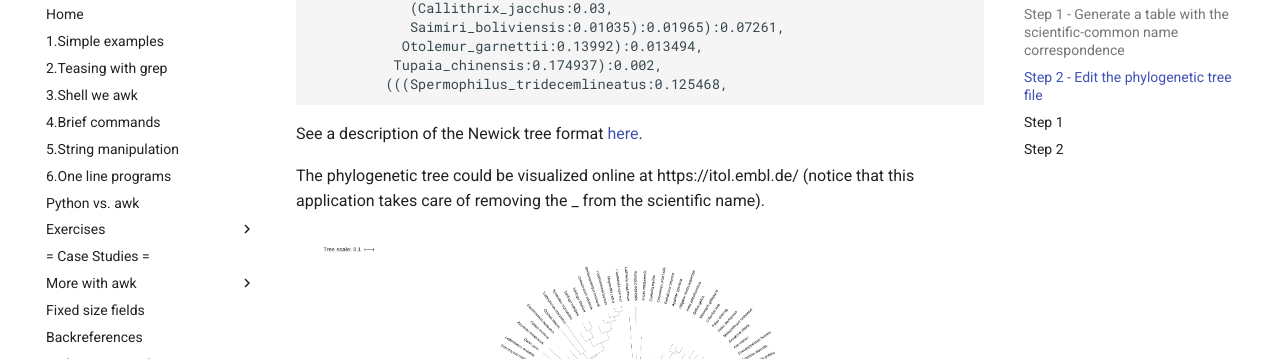
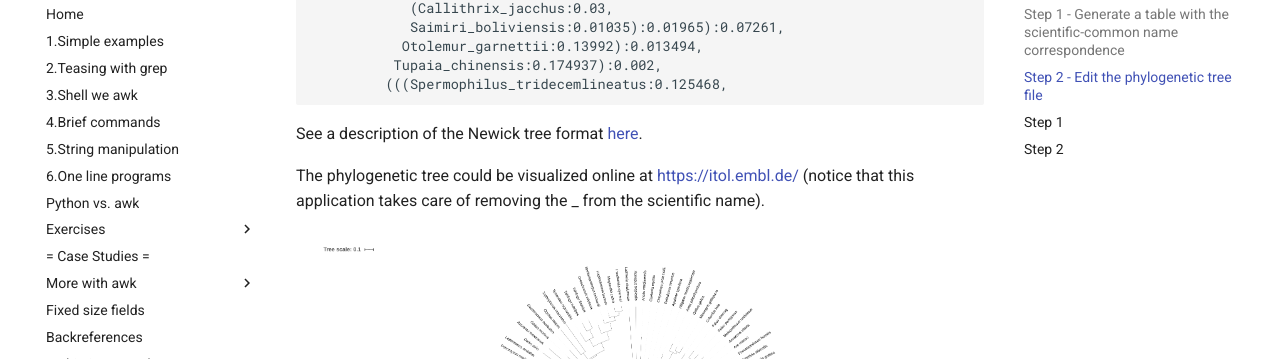
Before and after one commit to pmitev/to-awk-or-not, an MkDocs documentation site: the page built from docs/Bio/NCBI-taxonomy.md, in a window 1280 px wide and 900 px high, scrolled down 1424 px. Shown: the part 94-453 px from the top of the window. Built offline with MkDocs 1.6.1 and Material for MkDocs 9.7.7, drawn with Linux system fonts in a browser that asks for light colours; emoji names are drawn with the system emoji font; comment, search, counter and statistics services are not loaded; part of the change alters nothing that is shown.

```diff
--- a/docs/Bio/NCBI-taxonomy.md
+++ b/docs/Bio/NCBI-taxonomy.md
@@ -68,7 +68,7 @@ The format of the tree file is
 
 See a description of the Newick tree format [here](https://en.wikipedia.org/wiki/Newick_format).
 
-The phylogenetic tree could be visualized online at https://itol.embl.de/ (notice that this application takes care of removing the _ from the scientific name).
+The phylogenetic tree could be visualized online at [https://itol.embl.de/](https://itol.embl.de/) (notice that this application takes care of removing the _ from the scientific name).
 
 ![](../images/1t.png)
 
```
